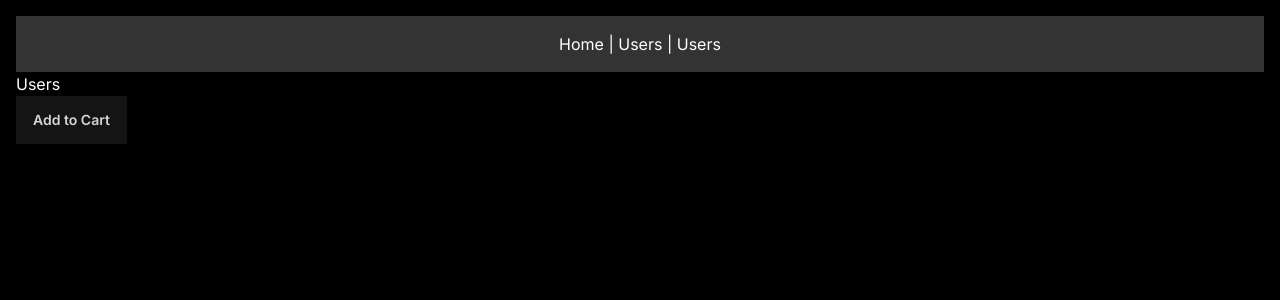
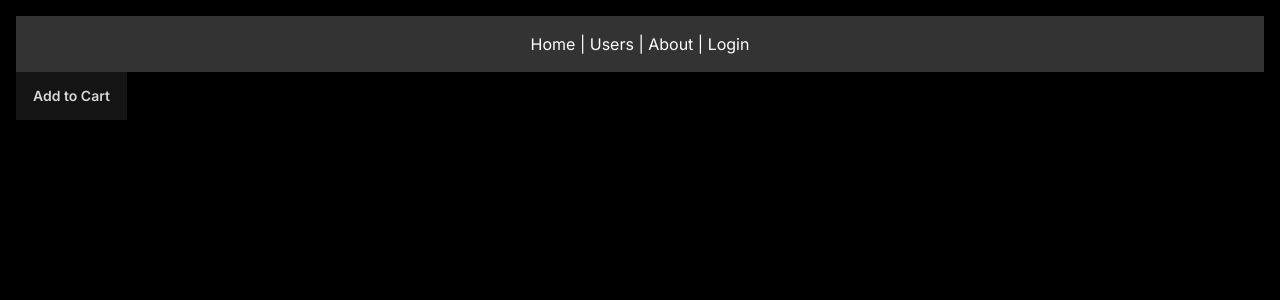
Before and after one commit to taeyoung8/GameRankHubNext, a Next.js app: page / in a window 1280 px wide. Shown: the top 300 px of the page. Built offline with nearby package versions, Linux system fonts and the light colour scheme.

Commit message:
header fix

```diff
--- /dev/null
+++ b/app/about/page.tsx
@@ -0,0 +1,13 @@
+import React from 'react'
+
+const aboutPage = async () => {
+
+  return (
+    <>
+    <h1>About</h1>
+
+    </>
+  )
+}
+
+export default aboutPage
--- a/app/components/Header.tsx
+++ b/app/components/Header.tsx
@@ -9,7 +9,9 @@ const Header = () => {
         {" | "}
         <Link href="/users">Users</Link>
         {" | "}
-        <Link href="/users">Users</Link>
+        <Link href="/about">About</Link>
+        {" | "}
+        <Link href="/login">Login</Link>
       </nav>
     </header>
   );
--- /dev/null
+++ b/app/login/page.tsx
@@ -0,0 +1,13 @@
+import React from 'react'
+
+const loginPage = async () => {
+
+  return (
+    <>
+    <h1>Login</h1>
+
+    </>
+  )
+}
+
+export default loginPage
--- a/app/page.tsx
+++ b/app/page.tsx
@@ -7,7 +7,7 @@ const Home = () => {
     <main>
       {/* Client-side navigation */}
       {/* <Header /> */}
-      <Link href="/users">Users</Link>
+
       <ProductCard />
     </main>
   );
```
